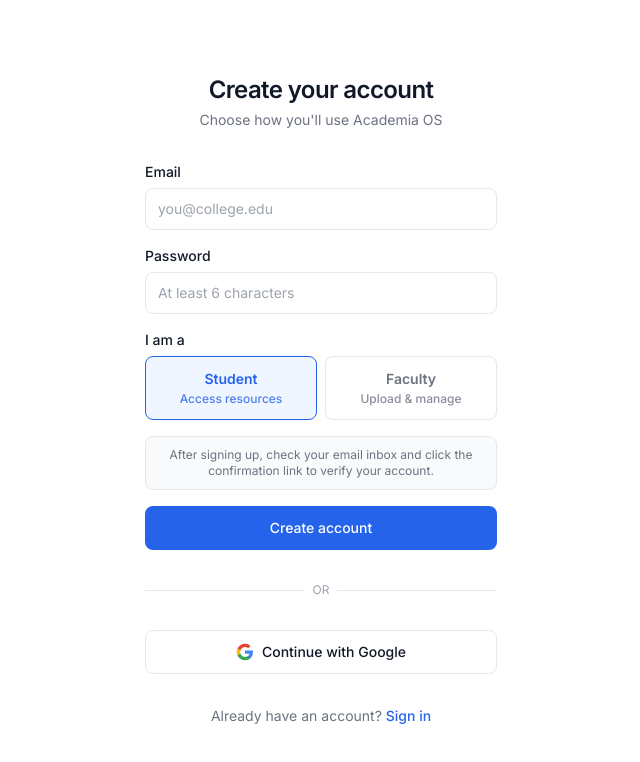
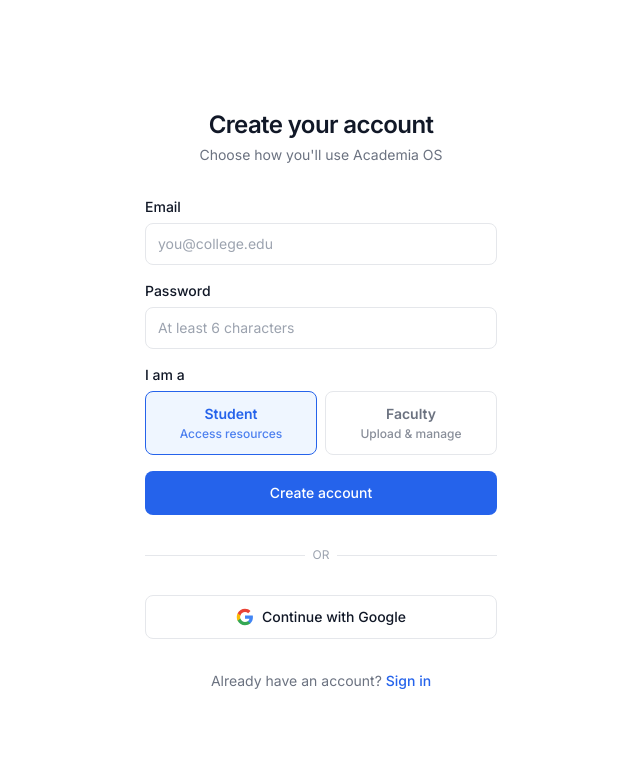
Before and after one commit to Destroyer690420/Nexus, a Next.js app: page /auth/signup in a window 1280 px wide. Shown: the top 762 px of the page, without its empty margins (319-959 px from the left). Built offline with nearby package versions, Linux system fonts and the light colour scheme; no server answers.

Commit message:
Remove pre-submit verification notice from signup page; only show verify page after submit

```diff
--- a/app/(auth)/auth/signup/page.tsx
+++ b/app/(auth)/auth/signup/page.tsx
@@ -104,13 +104,6 @@ export default function SignupPage() {
           </div>
         </div>
 
-        <div className="rounded-md border border-border bg-surface px-3 py-2.5">
-          <p className="text-xs text-text-secondary text-center">
-            After signing up, check your email inbox and click the confirmation
-            link to verify your account.
-          </p>
-        </div>
-
         {error && <p className="text-sm text-destructive">{error}</p>}
 
         <Button type="submit" loading={loading} className="w-full h-11">
```
